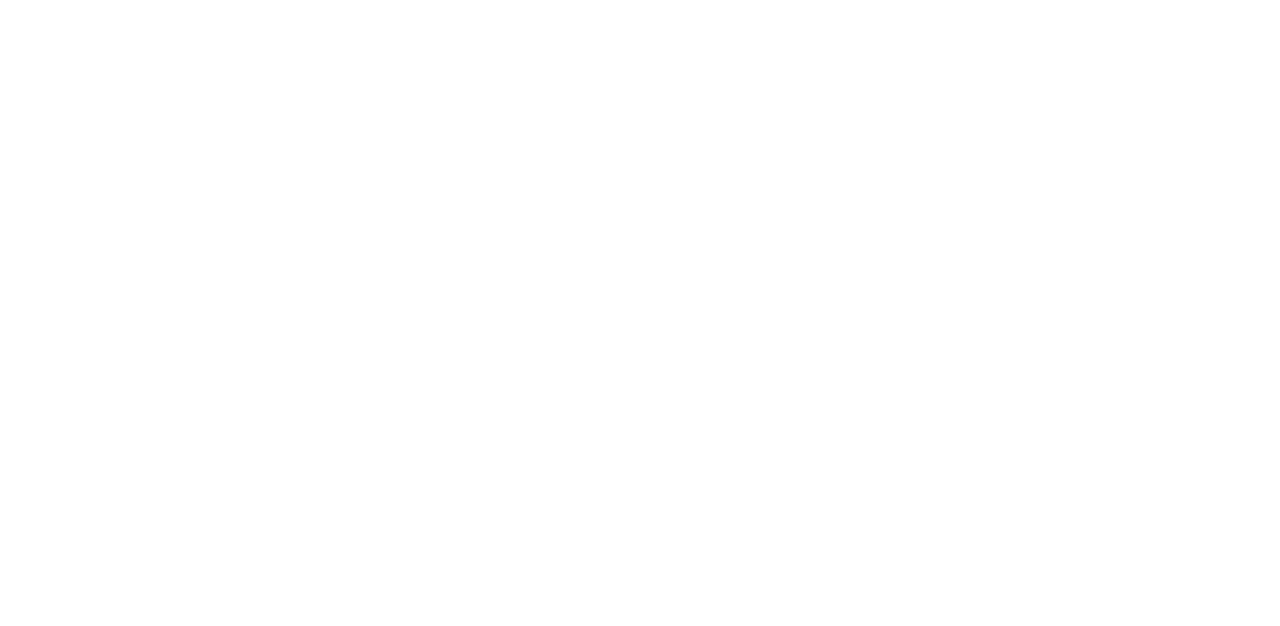
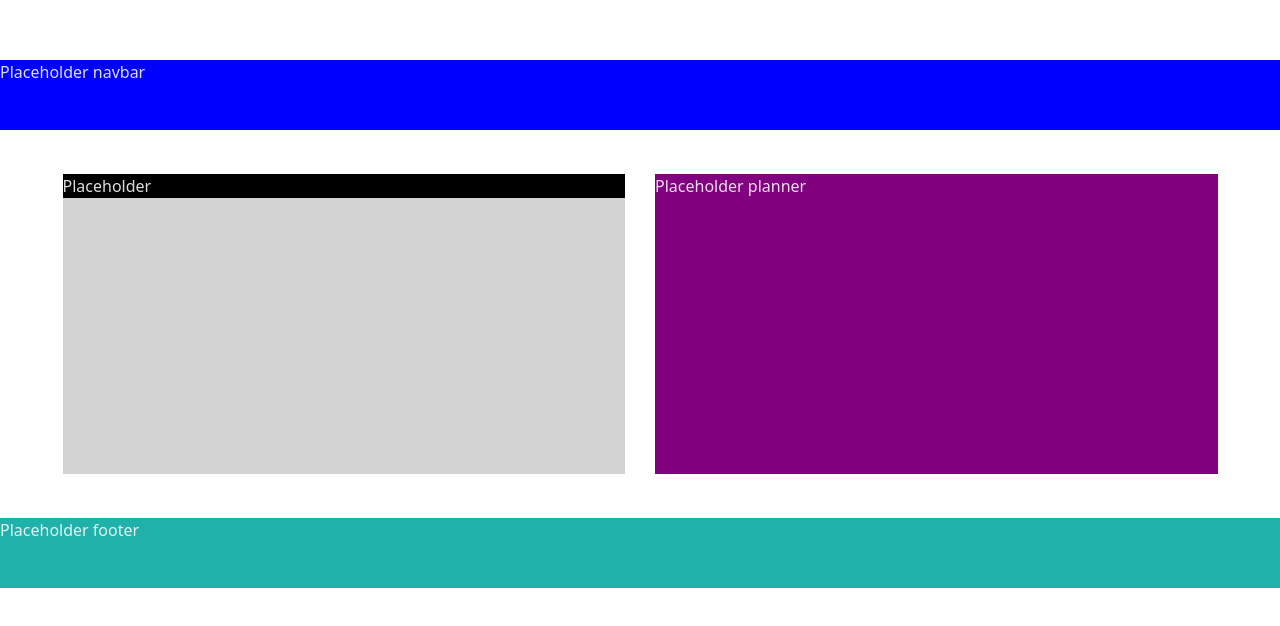
Before and after one commit to jubrito/planner-with-calendar, a React (Vite) app: page / in a window 1280 px wide. Shown: the part 120-746 px from the top of the page. Built offline with nearby package versions, Linux system fonts and the light colour scheme.

Commit message:
style: use features styles imported

```diff
--- a/src/features/Calendar/Calendar.tsx
+++ b/src/features/Calendar/Calendar.tsx
@@ -1,5 +1,11 @@
+import styles from "./_calendar.module.scss";
+
 const Calendar = () => {
-  return <>Placeholder</>;
+  return (
+    <section className={styles.calendar}>
+      <div className={styles.monthLabel}>Placeholder</div>
+    </section>
+  );
 };
 
 export default Calendar;
--- /dev/null
+++ b/src/features/Footer/Footer.tsx
@@ -0,0 +1,7 @@
+import styles from "./_footer.module.scss";
+
+const Footer = () => {
+  return <footer className={styles.footer}>Placeholder footer</footer>;
+};
+
+export default Footer;
--- /dev/null
+++ b/src/features/Nav/Nav.tsx
@@ -0,0 +1,7 @@
+import styles from "./_nav.module.scss";
+
+const Nav = () => {
+  return <nav className={styles.nav}>Placeholder navbar</nav>;
+};
+
+export default Nav;
--- /dev/null
+++ b/src/features/Planner/Planner.tsx
@@ -0,0 +1,7 @@
+import styles from "./_planner.module.scss";
+
+const Planner = () => {
+  return <section className={styles.planner}>Placeholder planner</section>;
+};
+
+export default Planner;
--- a/src/pages/Home/Home.tsx
+++ b/src/pages/Home/Home.tsx
@@ -1,7 +1,18 @@
 import Calendar from "../../features/Calendar/Calendar";
+import Footer from "../../features/Footer/Footer";
+import Nav from "../../features/Nav/Nav";
+import Planner from "../../features/Planner/Planner";
+import styles from "./_home.module.scss";
 
 const Home = () => {
-  return <Calendar />;
+  return (
+    <main className={styles.home}>
+      <Nav />
+      <Calendar />
+      <Planner />
+      <Footer />
+    </main>
+  );
 };
 
 export default Home;
```
